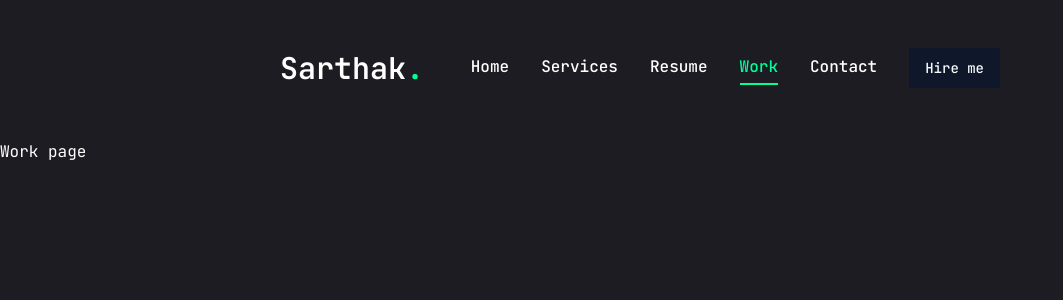
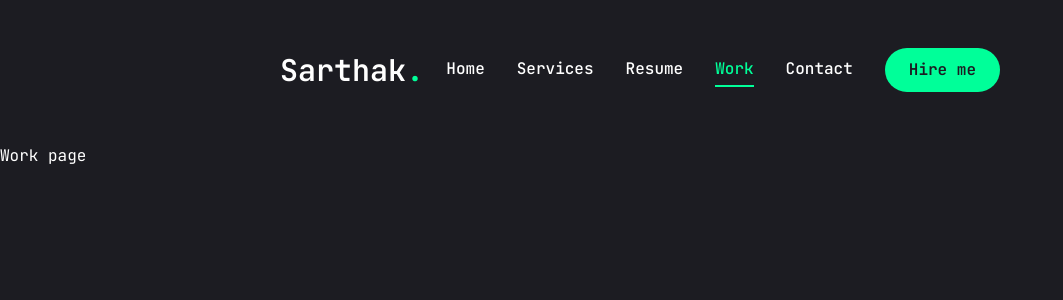
Before and after one commit to Sarthak1408/Sarthak-Portfolio, a Next.js app: page /work in a window 1280 px wide. Shown: the top 300 px of the page, without its empty margins (0-1063 px from the left). Built offline with nearby package versions, Linux system fonts and the light colour scheme.

Commit message:
Created Mobile Navbar

```diff
--- a/components/Header.jsx
+++ b/components/Header.jsx
@@ -1,6 +1,7 @@
 import Link from 'next/link';
 import {Button} from "@/components/ui/button";
 import Nav from "@/components/Nav";
+import MobileNav from "@/components/MobileNav";
 
 const Header = () => {
     return (
@@ -22,7 +23,9 @@
                 </div>
 
                 {/*mobile nav*/}
-                <div className="xl:hidden">mobile nav</div>
+                <div className="xl:hidden">
+                    <MobileNav/>
+                </div>
             </div>
         </header>
     )
--- /dev/null
+++ b/components/MobileNav.jsx
@@ -0,0 +1,44 @@
+"use client";
+
+import {Sheet, SheetContent, SheetTrigger} from '@/components/ui/sheet'
+import {usePathname} from "next/navigation";
+import Link from "next/link";
+import {CiMenuFries} from "react-icons/ci";
+
+const links = [{
+    name: "home", path: "/",
+}, {
+    name: "services", path: "/services",
+}, {
+    name: "resume", path: "/resume",
+}, {
+    name: "work", path: "/work",
+}, {
+    name: "contact", path: "/contact",
+},]
+
+const MobileNav = () => {
+    const pathname = usePathname();
+    return (<Sheet>
+        <SheetTrigger className="flex justify-center items-center ">
+            <CiMenuFries className="text-[32px] text-accent"/>
+        </SheetTrigger>
+        <SheetContent className="flex flex-col">
+            {/*logo*/}
+            <div className="mt-32 mb-40 text-center text-2xl">
+                <Link href="/">
+                    <h1 className="text-4xl font-semibold">Sarthak<span className="text-accent">.</span></h1>
+                </Link>
+            </div>
+            {/*nav*/}
+            <nav className="flex flex-col justify-center items-center gap-8">
+                {links.map((link, index) => {
+                    return (<Link href={link.path} key={index}
+                                  className={` ${link.path === pathname && "text-accent border-b-2 border-accent"} text-xl capitalize font-medium hover:text-accent transition-all`}>{link.name}</Link>)
+                })}
+            </nav>
+        </SheetContent>
+
+    </Sheet>)
+}
+export default MobileNav
--- a/components/StairTransition.jsx
+++ b/components/StairTransition.jsx
@@ -6,16 +6,19 @@
 
 const StairTransition = () => {
     const pathname = usePathname();
-    return (
-        <>
+    return (<>
         <AnimatePresence mode="wait">
             <div key={pathname}>
                 <div className="h-screen w-screen fixed top-0 left-0 right-0 pointer-events-none z-40 flex">
                     <Stairs/>
                 </div>
+
+                <motion.div className="h-screen w-screen fixed bg-primary top-0 pointer-events-none"
+                            initial={{opacity: 1}}
+                            animate={{opacity: 0, transition: {delay: 1, duration: 0.4, ease: "easeInOut"}}}/>
+
             </div>
         </AnimatePresence>
-        </>
-    )
+    </>)
 }
 export default StairTransition
--- a/components/ui/button.jsx
+++ b/components/ui/button.jsx
@@ -1,47 +1,30 @@
 import * as React from "react"
-import { Slot } from "@radix-ui/react-slot"
-import { cva } from "class-variance-authority";
+import {Slot} from "@radix-ui/react-slot"
+import {cva} from "class-variance-authority";
 
-import { cn } from "@/lib/utils"
+import {cn} from "@/lib/utils"
 
-const buttonVariants = cva(
-  "inline-flex items-center justify-center gap-2 whitespace-nowrap rounded-md text-sm font-medium ring-offset-white transition-colors focus-visible:outline-none focus-visible:ring-2 focus-visible:ring-slate-950 focus-visible:ring-offset-2 disabled:pointer-events-none disabled:opacity-50 [&_svg]:pointer-events-none [&_svg]:size-4 [&_svg]:shrink-0 dark:ring-offset-slate-950 dark:focus-visible:ring-slate-300",
-  {
+const buttonVariants = cva("inline-flex items-center justify-center whitespace-nowrap rounded-full text-base font-semibold ring-offset-white transition-colors", {
     variants: {
-      variant: {
-        default: "bg-slate-900 text-slate-50 hover:bg-slate-900/90 dark:bg-slate-50 dark:text-slate-900 dark:hover:bg-slate-50/90",
-        destructive:
-          "bg-red-500 text-slate-50 hover:bg-red-500/90 dark:bg-red-900 dark:text-slate-50 dark:hover:bg-red-900/90",
-        outline:
-          "border border-slate-200 bg-white hover:bg-slate-100 hover:text-slate-900 dark:border-slate-800 dark:bg-slate-950 dark:hover:bg-slate-800 dark:hover:text-slate-50",
-        secondary:
-          "bg-slate-100 text-slate-900 hover:bg-slate-100/80 dark:bg-slate-800 dark:text-slate-50 dark:hover:bg-slate-800/80",
-        ghost: "hover:bg-slate-100 hover:text-slate-900 dark:hover:bg-slate-800 dark:hover:text-slate-50",
-        link: "text-slate-900 underline-offset-4 hover:underline dark:text-slate-50",
-      },
-      size: {
-        default: "h-10 px-4 py-2",
-        sm: "h-9 rounded-md px-3",
-        lg: "h-11 rounded-md px-8",
-        icon: "h-10 w-10",
-      },
+        variant: {
+            default: "bg-accent text-primary hover:bg-accent-hover",
+            primary: "bg-primary text-white",
+            outline: "border border-accent bg-transparent text-accent hover:bg-accent hover:text-primary",
+        }, size: {
+            default: "h-[44px] px-6", md: "h-[48px] px-6", lg: "h-[56px] px-8 text-sm uppercase tracking-[2px]",
+        },
+    }, defaultVariants: {
+        variant: "default", size: "default",
     },
-    defaultVariants: {
-      variant: "default",
-      size: "default",
-    },
-  }
-)
+})
 
-const Button = React.forwardRef(({ className, variant, size, asChild = false, ...props }, ref) => {
-  const Comp = asChild ? Slot : "button"
-  return (
-    (<Comp
-      className={cn(buttonVariants({ variant, size, className }))}
-      ref={ref}
-      {...props} />)
-  );
+const Button = React.forwardRef(({className, variant, size, asChild = false, ...props}, ref) => {
+    const Comp = asChild ? Slot : "button"
+    return ((<Comp
+        className={cn(buttonVariants({variant, size, className}))}
+        ref={ref}
+        {...props} />));
 })
 Button.displayName = "Button"
 
-export { Button, buttonVariants }
+export {Button, buttonVariants}
--- a/components/ui/sheet.jsx
+++ b/components/ui/sheet.jsx
@@ -1,10 +1,10 @@
 "use client";
 import * as React from "react"
 import * as SheetPrimitive from "@radix-ui/react-dialog"
-import { cva } from "class-variance-authority";
-import { X } from "lucide-react"
+import {cva} from "class-variance-authority";
+import {cn} from "@/lib/utils"
 
-import { cn } from "@/lib/utils"
+import {IoMdClose} from "react-icons/io";
 
 const Sheet = SheetPrimitive.Root
 
@@ -14,85 +14,62 @@
 
 const SheetPortal = SheetPrimitive.Portal
 
-const SheetOverlay = React.forwardRef(({ className, ...props }, ref) => (
-  <SheetPrimitive.Overlay
-    className={cn(
-      "fixed inset-0 z-50 bg-black/80  data-[state=open]:animate-in data-[state=closed]:animate-out data-[state=closed]:fade-out-0 data-[state=open]:fade-in-0",
-      className
-    )}
+const SheetOverlay = React.forwardRef(({className, ...props}, ref) => (<SheetPrimitive.Overlay
+    className={cn("fixed inset-0 z-50 bg-black/80  data-[state=open]:animate-in data-[state=closed]:animate-out data-[state=closed]:fade-out-0 data-[state=open]:fade-in-0", className)}
     {...props}
-    ref={ref} />
-))
+    ref={ref}/>))
 SheetOverlay.displayName = SheetPrimitive.Overlay.displayName
 
-const sheetVariants = cva(
-  "fixed z-50 gap-4 bg-white p-6 shadow-lg transition ease-in-out data-[state=open]:animate-in data-[state=closed]:animate-out data-[state=closed]:duration-300 data-[state=open]:duration-500 dark:bg-slate-950",
-  {
+const sheetVariants = cva("fixed z-50 gap-4 bg-primary p-6 shadow-lg transition ease-in-out data-[state=open]:animate-in data-[state=closed]:animate-out data-[state=closed]:duration-300 data-[state=open]:duration-500 dark:bg-slate-950", {
     variants: {
         side: {
             top: "inset-x-0 top-0 border-b data-[state=closed]:slide-out-to-top data-[state=open]:slide-in-from-top",
-        bottom:
-          "inset-x-0 bottom-0 border-t data-[state=closed]:slide-out-to-bottom data-[state=open]:slide-in-from-bottom",
+            bottom: "inset-x-0 bottom-0 border-t data-[state=closed]:slide-out-to-bottom data-[state=open]:slide-in-from-bottom",
             left: "inset-y-0 left-0 h-full w-3/4 border-r data-[state=closed]:slide-out-to-left data-[state=open]:slide-in-from-left sm:max-w-sm",
-        right:
-          "inset-y-0 right-0 h-full w-3/4  border-l data-[state=closed]:slide-out-to-right data-[state=open]:slide-in-from-right sm:max-w-sm",
+            right: "inset-y-0 right-0 h-full w-3/4 data-[state=closed]:slide-out-to-right data-[state=open]:slide-in-from-right sm:max-w-sm",
         },
-    },
-    defaultVariants: {
+    }, defaultVariants: {
         side: "right",
     },
-  }
-)
+})
 
-const SheetContent = React.forwardRef(({ side = "right", className, children, ...props }, ref) => (
-  <SheetPortal>
-    <SheetOverlay />
-    <SheetPrimitive.Content ref={ref} className={cn(sheetVariants({ side }), className)} {...props}>
+const SheetContent = React.forwardRef(({side = "right", className, children, ...props}, ref) => (<SheetPortal>
+    <SheetOverlay/>
+    <SheetPrimitive.Content ref={ref} className={cn(sheetVariants({side}), className)} {...props}>
         {children}
         <SheetPrimitive.Close
-        className="absolute right-4 top-4 rounded-sm opacity-70 ring-offset-white transition-opacity hover:opacity-100 focus:outline-none focus:ring-2 focus:ring-slate-950 focus:ring-offset-2 disabled:pointer-events-none data-[state=open]:bg-slate-100 dark:ring-offset-slate-950 dark:focus:ring-slate-300 dark:data-[state=open]:bg-slate-800">
-        <X className="h-4 w-4" />
+            className="absolute right-8 top-8 transition-opacity outline-none">
+            <IoMdClose className="text-3xl text-accent"/>
             <span className="sr-only">Close</span>
         </SheetPrimitive.Close>
     </SheetPrimitive.Content>
-  </SheetPortal>
-))
+</SheetPortal>))
 SheetContent.displayName = SheetPrimitive.Content.displayName
 
 const SheetHeader = ({
-  className,
-  ...props
-}) => (
-  <div
+                         className, ...props
+                     }) => (<div
     className={cn("flex flex-col space-y-2 text-center sm:text-left", className)}
-    {...props} />
-)
+    {...props} />)
 SheetHeader.displayName = "SheetHeader"
 
 const SheetFooter = ({
-  className,
-  ...props
-}) => (
-  <div
+                         className, ...props
+                     }) => (<div
     className={cn("flex flex-col-reverse sm:flex-row sm:justify-end sm:space-x-2", className)}
-    {...props} />
-)
+    {...props} />)
 SheetFooter.displayName = "SheetFooter"
 
-const SheetTitle = React.forwardRef(({ className, ...props }, ref) => (
-  <SheetPrimitive.Title
+const SheetTitle = React.forwardRef(({className, ...props}, ref) => (<SheetPrimitive.Title
     ref={ref}
     className={cn("text-lg font-semibold text-slate-950 dark:text-slate-50", className)}
-    {...props} />
-))
+    {...props} />))
 SheetTitle.displayName = SheetPrimitive.Title.displayName
 
-const SheetDescription = React.forwardRef(({ className, ...props }, ref) => (
-  <SheetPrimitive.Description
+const SheetDescription = React.forwardRef(({className, ...props}, ref) => (<SheetPrimitive.Description
     ref={ref}
     className={cn("text-sm text-slate-500 dark:text-slate-400", className)}
-    {...props} />
-))
+    {...props} />))
 SheetDescription.displayName = SheetPrimitive.Description.displayName
 
 export {
--- a/package.json
+++ b/package.json
@@ -22,6 +22,7 @@
     "next": "15.0.1",
     "react": "19.0.0-rc-69d4b800-20241021",
     "react-dom": "19.0.0-rc-69d4b800-20241021",
+    "react-icons": "^5.3.0",
     "tailwind-merge": "^2.5.4",
     "tailwindcss-animate": "^1.0.7"
   },
```
Also changed, not shown: components/Stairs.jsx (+8 -6 lines), 1 other file (tests, documents, lock files or other folders). Lines whose indentation alone changed are shown as unchanged.
